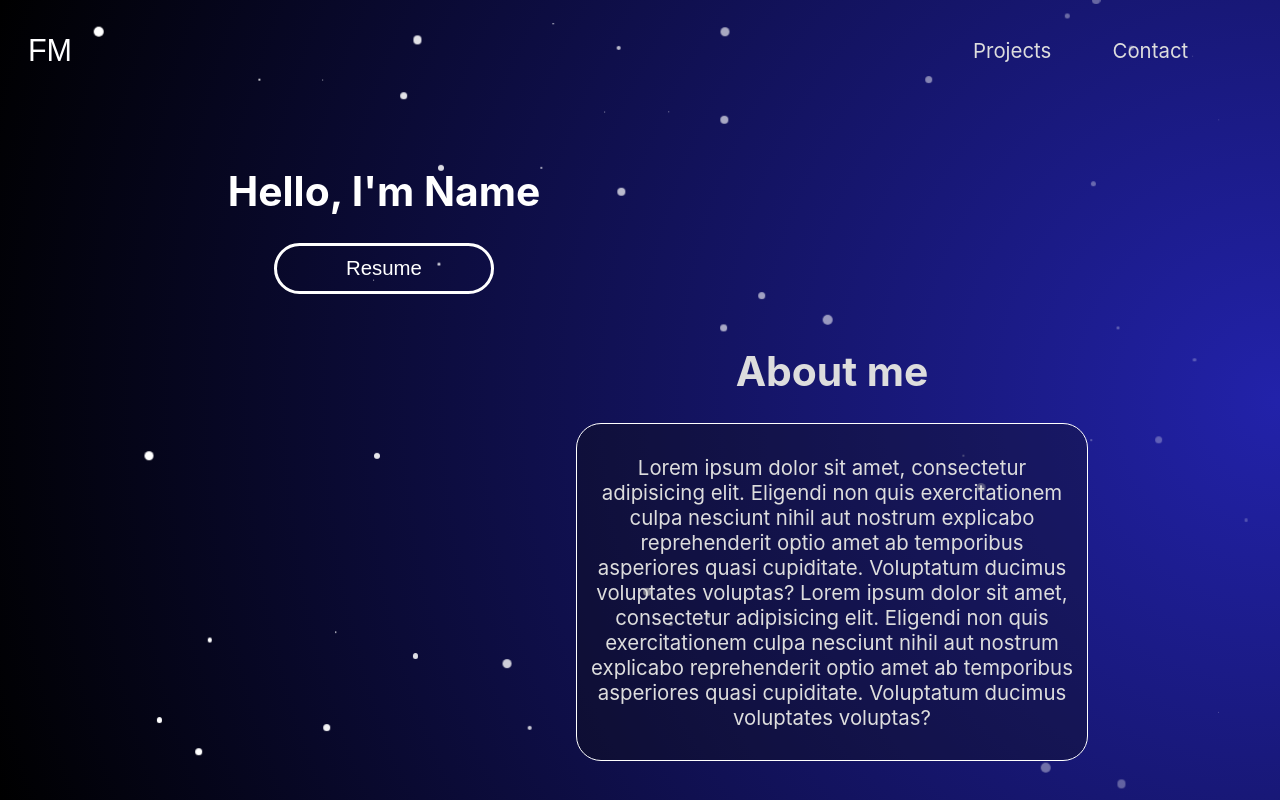
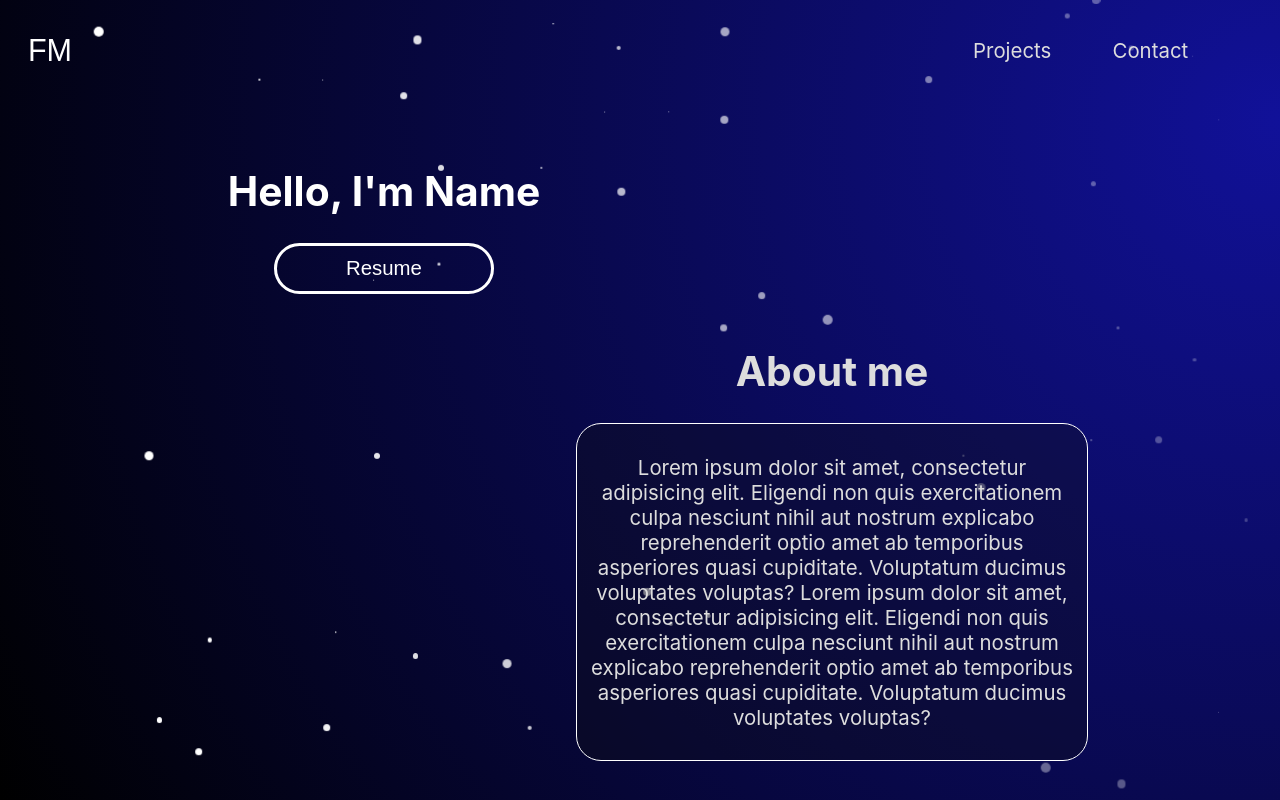
Before and after one commit to Faboid/portfolio, a React (Create React App) app: page / in a window 1280 px wide. Shown: the top 800 px of the page. Built offline with nearby package versions, Linux system fonts and the light colour scheme; the HTML template or start-up script is replaced by a standard one.

Commit message:
Moved the light source in the sunshine background to compensate for the removal of the sun.

```diff
--- a/src/components/Sunshine.css
+++ b/src/components/Sunshine.css
@@ -9,7 +9,7 @@
     left: 0;
     height: 100%;
     width: 100%;
-    background: radial-gradient(circle at right, #2222AA, black);
+    background: radial-gradient(circle at 100% 15%, #111199, black);
     overflow: hidden;
 }
 
```
